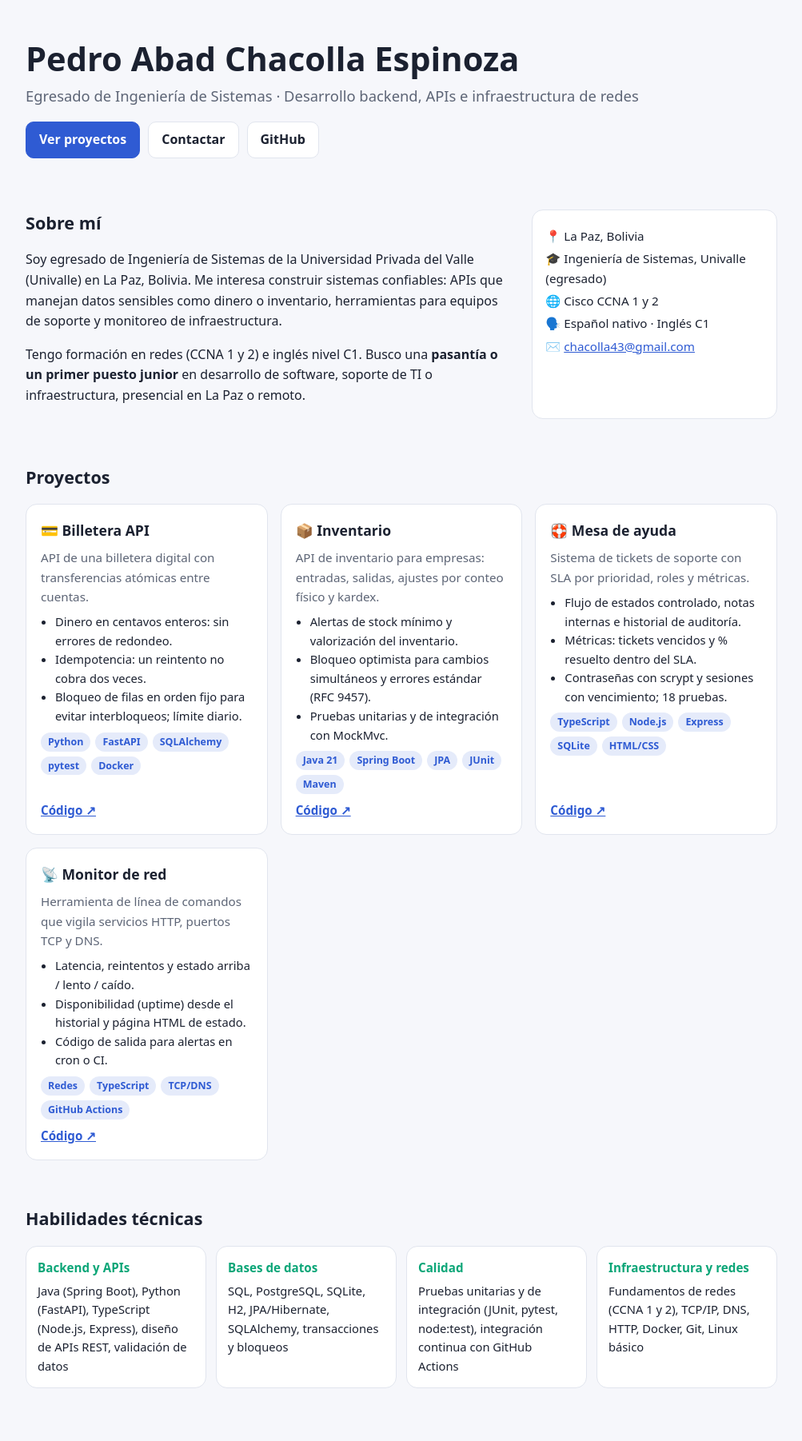
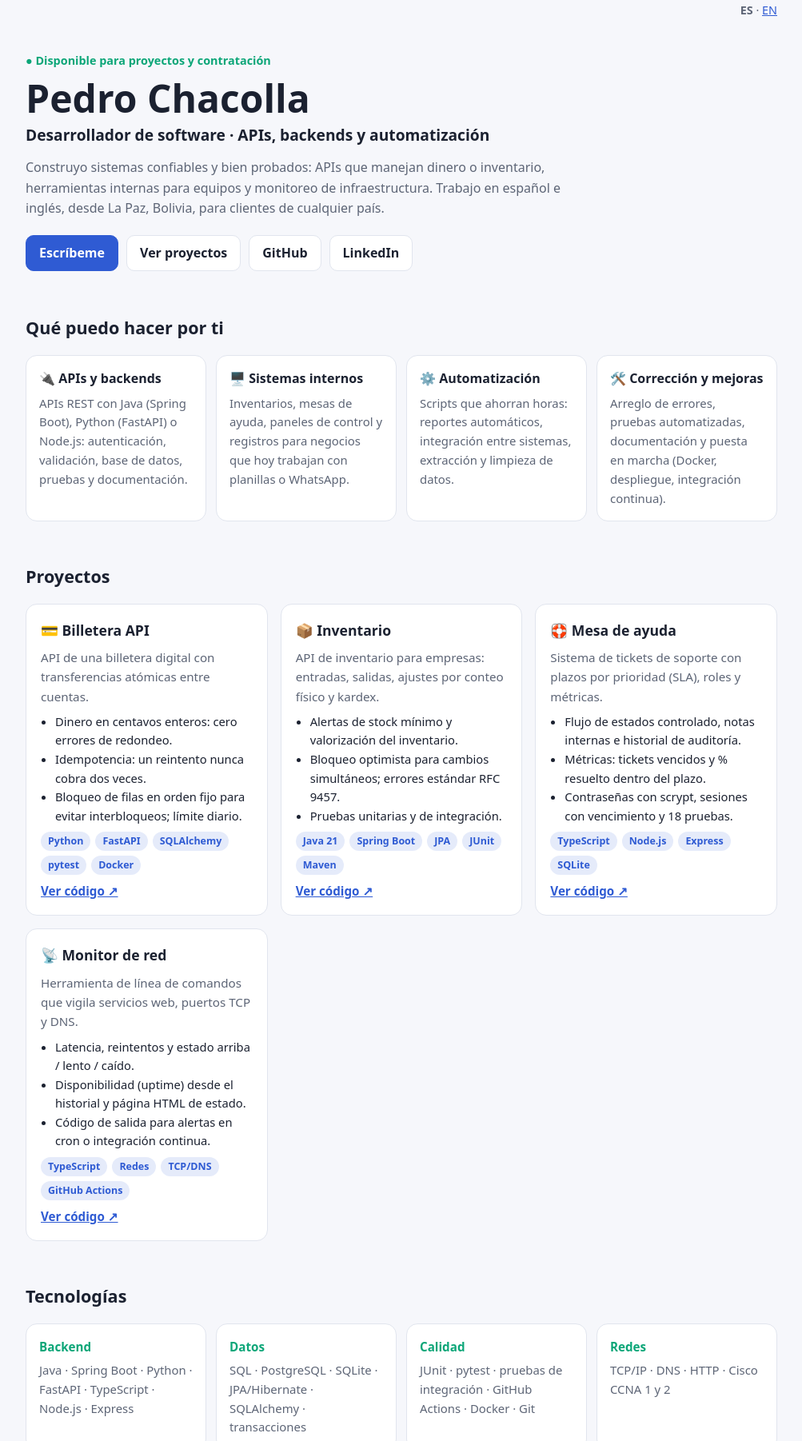
Before and after one commit to chacolla2001-art/portafolio-web, a plain HTML site: page index.html in a window 1280 px wide. Shown: the part 15-1817 px from the top of the page at 80% size, without its empty margins (138-1141 px from the left). Drawn offline with Linux system fonts and the light colour scheme.

```diff
--- /dev/null
+++ b/estilos.css
@@ -0,0 +1,38 @@
+:root { --fondo: #f6f7fb; --tarjeta: #fff; --texto: #1b2130; --suave: #5d6576; --borde: #e1e5ee; --acento: #2f5bd3; --acento-2: #0ca678; }
+@media (prefers-color-scheme: dark) { :root { --fondo: #10131a; --tarjeta: #181c26; --texto: #e8ebf2; --suave: #9aa3b5; --borde: #2b3140; --acento: #7096ff; --acento-2: #3fd4a0; } }
+* { box-sizing: border-box; }
+html { scroll-behavior: smooth; }
+body { margin: 0; font: 16px/1.6 system-ui, 'Segoe UI', Roboto, sans-serif; background: var(--fondo); color: var(--texto); }
+a { color: var(--acento); }
+.contenedor { max-width: 980px; margin: 0 auto; padding: 0 20px; }
+.idioma { text-align: right; padding-top: 16px; font-size: .9rem; color: var(--suave); }
+header { padding: 40px 0 28px; }
+.disponible { color: var(--acento-2); font-weight: 600; font-size: .9rem; margin: 0 0 8px; }
+header h1 { font-size: clamp(2rem, 5vw, 3rem); margin: 0; line-height: 1.15; }
+.rol { font-size: 1.2rem; font-weight: 600; margin: 4px 0 12px; }
+.resumen { color: var(--suave); max-width: 720px; margin: 0 0 20px; }
+.botones { display: flex; flex-wrap: wrap; gap: 10px; }
+.boton { display: inline-block; padding: 9px 16px; border-radius: 10px; text-decoration: none; font-weight: 600; border: 1px solid var(--borde); background: var(--tarjeta); color: var(--texto); }
+.boton.principal { background: var(--acento); border-color: var(--acento); color: #fff; }
+section { padding: 26px 0; }
+h2 { font-size: 1.35rem; margin: 0 0 16px; }
+.servicios, .habilidades { display: grid; grid-template-columns: repeat(auto-fit, minmax(215px, 1fr)); gap: 12px; }
+.servicios div, .habilidades div, .datos { background: var(--tarjeta); border: 1px solid var(--borde); border-radius: 14px; padding: 16px; }
+.servicios h3, .habilidades h3 { margin: 0 0 6px; font-size: 1rem; }
+.habilidades h3 { color: var(--acento-2); font-size: .95rem; }
+.servicios p, .habilidades p { margin: 0; font-size: .93rem; color: var(--suave); }
+.proyectos { display: grid; grid-template-columns: repeat(auto-fit, minmax(290px, 1fr)); gap: 16px; }
+.proyecto { background: var(--tarjeta); border: 1px solid var(--borde); border-radius: 14px; padding: 18px; display: flex; flex-direction: column; gap: 8px; }
+.proyecto h3 { margin: 0; font-size: 1.1rem; }
+.proyecto p { margin: 0; color: var(--suave); font-size: .95rem; }
+.proyecto ul { margin: 0; padding-left: 18px; font-size: .92rem; }
+.etiquetas { display: flex; flex-wrap: wrap; gap: 6px; }
+.etiquetas span { font-size: .78rem; font-weight: 600; padding: 2px 9px; border-radius: 999px; background: color-mix(in srgb, var(--acento) 12%, transparent); color: var(--acento); }
+.enlace { margin-top: auto; font-weight: 600; font-size: .95rem; }
+.sobre { display: grid; grid-template-columns: 2fr 1fr; gap: 20px; align-items: start; }
+.datos { font-size: .95rem; }
+.datos p { margin: 4px 0; }
+.cierre { text-align: center; background: var(--tarjeta); border: 1px solid var(--borde); border-radius: 16px; padding: 30px 20px; margin: 16px 0; }
+.cierre p { color: var(--suave); max-width: 560px; margin: 0 auto 16px; }
+footer { padding: 24px 0 48px; color: var(--suave); font-size: .9rem; text-align: center; }
+@media (max-width: 700px) { .sobre { grid-template-columns: 1fr; } }
--- a/index.html
+++ b/index.html
@@ -3,66 +3,34 @@
 <head>
 <meta charset="utf-8">
 <meta name="viewport" content="width=device-width, initial-scale=1">
-<title>Pedro Chacolla · Ingeniería de Sistemas</title>
-<meta name="description" content="Portafolio de Pedro Abad Chacolla Espinoza, egresado de Ingeniería de Sistemas: APIs con Java, Python y TypeScript, soporte e infraestructura de redes.">
-<style>
-  :root { --fondo: #f6f7fb; --tarjeta: #fff; --texto: #1b2130; --suave: #5d6576; --borde: #e1e5ee; --acento: #2f5bd3; --acento-2: #0ca678; }
-  @media (prefers-color-scheme: dark) { :root { --fondo: #10131a; --tarjeta: #181c26; --texto: #e8ebf2; --suave: #9aa3b5; --borde: #2b3140; --acento: #7096ff; --acento-2: #3fd4a0; } }
-  * { box-sizing: border-box; }
-  body { margin: 0; font: 16px/1.6 system-ui, 'Segoe UI', Roboto, sans-serif; background: var(--fondo); color: var(--texto); }
-  a { color: var(--acento); }
-  .contenedor { max-width: 980px; margin: 0 auto; padding: 0 20px; }
-  header { padding: 64px 0 36px; }
-  header h1 { font-size: clamp(1.8rem, 4vw, 2.6rem); margin: 0 0 6px; line-height: 1.2; }
-  header .rol { font-size: 1.15rem; color: var(--suave); margin: 0 0 18px; }
-  .botones { display: flex; flex-wrap: wrap; gap: 10px; }
-  .boton { display: inline-block; padding: 9px 16px; border-radius: 10px; text-decoration: none; font-weight: 600; border: 1px solid var(--borde); background: var(--tarjeta); color: var(--texto); }
-  .boton.principal { background: var(--acento); border-color: var(--acento); color: #fff; }
-  section { padding: 28px 0; }
-  h2 { font-size: 1.35rem; margin: 0 0 16px; }
-  .sobre { display: grid; grid-template-columns: 2fr 1fr; gap: 20px; }
-  .datos { background: var(--tarjeta); border: 1px solid var(--borde); border-radius: 14px; padding: 16px; font-size: .95rem; }
-  .datos p { margin: 4px 0; }
-  .proyectos { display: grid; grid-template-columns: repeat(auto-fit, minmax(280px, 1fr)); gap: 16px; }
-  .proyecto { background: var(--tarjeta); border: 1px solid var(--borde); border-radius: 14px; padding: 18px; display: flex; flex-direction: column; gap: 8px; }
-  .proyecto h3 { margin: 0; font-size: 1.1rem; }
-  .proyecto p { margin: 0; color: var(--suave); font-size: .95rem; }
-  .proyecto ul { margin: 0; padding-left: 18px; font-size: .92rem; }
-  .etiquetas { display: flex; flex-wrap: wrap; gap: 6px; }
-  .etiqueta { font-size: .78rem; font-weight: 600; padding: 2px 9px; border-radius: 999px; background: color-mix(in srgb, var(--acento) 12%, transparent); color: var(--acento); }
-  .proyecto .enlaces { margin-top: auto; display: flex; gap: 12px; font-weight: 600; font-size: .95rem; }
-  .habilidades { display: grid; grid-template-columns: repeat(auto-fit, minmax(220px, 1fr)); gap: 12px; }
-  .habilidades div { background: var(--tarjeta); border: 1px solid var(--borde); border-radius: 14px; padding: 14px; }
-  .habilidades h3 { margin: 0 0 6px; font-size: .95rem; color: var(--acento-2); }
-  .habilidades p { margin: 0; font-size: .92rem; }
-  footer { padding: 36px 0 56px; color: var(--suave); font-size: .9rem; }
-  @media (max-width: 700px) { .sobre { grid-template-columns: 1fr; } header { padding-top: 40px; } }
-</style>
+<title>Pedro Chacolla · Desarrollador de software</title>
+<meta name="description" content="Pedro Chacolla, desarrollador de software en La Paz, Bolivia. APIs y backends con Java, Python y TypeScript, sitios web, automatización y soporte de TI.">
+<link rel="stylesheet" href="estilos.css">
 </head>
 <body>
 <div class="contenedor">
+  <nav class="idioma"><b>ES</b> · <a href="en.html" lang="en">EN</a></nav>
+
   <header>
-    <h1>Pedro Abad Chacolla Espinoza</h1>
-    <p class="rol">Egresado de Ingeniería de Sistemas · Desarrollo backend, APIs e infraestructura de redes</p>
+    <p class="disponible">● Disponible para proyectos y contratación</p>
+    <h1>Pedro Chacolla</h1>
+    <p class="rol">Desarrollador de software · APIs, backends y automatización</p>
+    <p class="resumen">Construyo sistemas confiables y bien probados: APIs que manejan dinero o inventario, herramientas internas para equipos y monitoreo de infraestructura. Trabajo en español e inglés, desde La Paz, Bolivia, para clientes de cualquier país.</p>
     <div class="botones">
-      <a class="boton principal" href="#proyectos">Ver proyectos</a>
-      <a class="boton" href="mailto:chacolla43@gmail.com">Contactar</a>
+      <a class="boton principal" href="mailto:chacolla43@gmail.com?subject=Proyecto">Escríbeme</a>
+      <a class="boton" href="#proyectos">Ver proyectos</a>
       <a class="boton" href="https://github.com/chacolla2001-art" target="_blank" rel="noopener">GitHub</a>
+      <a class="boton" href="https://linkedin.com/in/pedro-chacolla-b18918359" target="_blank" rel="noopener">LinkedIn</a>
     </div>
   </header>
 
-  <section class="sobre">
-    <div>
-      <h2>Sobre mí</h2>
-      <p>Soy egresado de Ingeniería de Sistemas de la Universidad Privada del Valle (Univalle) en La Paz, Bolivia. Me interesa construir sistemas confiables: APIs que manejan datos sensibles como dinero o inventario, herramientas para equipos de soporte y monitoreo de infraestructura.</p>
-      <p>Tengo formación en redes (CCNA 1 y 2) e inglés nivel C1. Busco una <b>pasantía o un primer puesto junior</b> en desarrollo de software, soporte de TI o infraestructura, presencial en La Paz o remoto.</p>
-    </div>
-    <div class="datos">
-      <p>📍 La Paz, Bolivia</p>
-      <p>🎓 Ingeniería de Sistemas, Univalle (egresado)</p>
-      <p>🌐 Cisco CCNA 1 y 2</p>
-      <p>🗣️ Español nativo · Inglés C1</p>
-      <p>✉️ <a href="mailto:chacolla43@gmail.com">chacolla43@gmail.com</a></p>
+  <section>
+    <h2>Qué puedo hacer por ti</h2>
+    <div class="servicios">
+      <div><h3>🔌 APIs y backends</h3><p>APIs REST con Java (Spring Boot), Python (FastAPI) o Node.js: autenticación, validación, base de datos, pruebas y documentación.</p></div>
+      <div><h3>🖥️ Sistemas internos</h3><p>Inventarios, mesas de ayuda, paneles de control y registros para negocios que hoy trabajan con planillas o WhatsApp.</p></div>
+      <div><h3>⚙️ Automatización</h3><p>Scripts que ahorran horas: reportes automáticos, integración entre sistemas, extracción y limpieza de datos.</p></div>
+      <div><h3>🛠️ Corrección y mejoras</h3><p>Arreglo de errores, pruebas automatizadas, documentación y puesta en marcha (Docker, despliegue, integración continua).</p></div>
     </div>
   </section>
 
@@ -73,63 +41,80 @@
         <h3>💳 Billetera API</h3>
         <p>API de una billetera digital con transferencias atómicas entre cuentas.</p>
         <ul>
-          <li>Dinero en centavos enteros: sin errores de redondeo.</li>
-          <li>Idempotencia: un reintento no cobra dos veces.</li>
+          <li>Dinero en centavos enteros: cero errores de redondeo.</li>
+          <li>Idempotencia: un reintento nunca cobra dos veces.</li>
           <li>Bloqueo de filas en orden fijo para evitar interbloqueos; límite diario.</li>
         </ul>
-        <div class="etiquetas"><span class="etiqueta">Python</span><span class="etiqueta">FastAPI</span><span class="etiqueta">SQLAlchemy</span><span class="etiqueta">pytest</span><span class="etiqueta">Docker</span></div>
-        <div class="enlaces"><a href="https://github.com/chacolla2001-art/billetera-api" target="_blank" rel="noopener">Código ↗</a></div>
+        <div class="etiquetas"><span>Python</span><span>FastAPI</span><span>SQLAlchemy</span><span>pytest</span><span>Docker</span></div>
+        <a class="enlace" href="https://github.com/chacolla2001-art/billetera-api" target="_blank" rel="noopener">Ver código ↗</a>
       </article>
       <article class="proyecto">
         <h3>📦 Inventario</h3>
         <p>API de inventario para empresas: entradas, salidas, ajustes por conteo físico y kardex.</p>
         <ul>
           <li>Alertas de stock mínimo y valorización del inventario.</li>
-          <li>Bloqueo optimista para cambios simultáneos y errores estándar (RFC 9457).</li>
-          <li>Pruebas unitarias y de integración con MockMvc.</li>
+          <li>Bloqueo optimista para cambios simultáneos; errores estándar RFC 9457.</li>
+          <li>Pruebas unitarias y de integración.</li>
         </ul>
-        <div class="etiquetas"><span class="etiqueta">Java 21</span><span class="etiqueta">Spring Boot</span><span class="etiqueta">JPA</span><span class="etiqueta">JUnit</span><span class="etiqueta">Maven</span></div>
-        <div class="enlaces"><a href="https://github.com/chacolla2001-art/inventario-spring" target="_blank" rel="noopener">Código ↗</a></div>
+        <div class="etiquetas"><span>Java 21</span><span>Spring Boot</span><span>JPA</span><span>JUnit</span><span>Maven</span></div>
+        <a class="enlace" href="https://github.com/chacolla2001-art/inventario-spring" target="_blank" rel="noopener">Ver código ↗</a>
       </article>
       <article class="proyecto">
         <h3>🛟 Mesa de ayuda</h3>
-        <p>Sistema de tickets de soporte con SLA por prioridad, roles y métricas.</p>
+        <p>Sistema de tickets de soporte con plazos por prioridad (SLA), roles y métricas.</p>
         <ul>
           <li>Flujo de estados controlado, notas internas e historial de auditoría.</li>
-          <li>Métricas: tickets vencidos y % resuelto dentro del SLA.</li>
-          <li>Contraseñas con scrypt y sesiones con vencimiento; 18 pruebas.</li>
+          <li>Métricas: tickets vencidos y % resuelto dentro del plazo.</li>
+          <li>Contraseñas con scrypt, sesiones con vencimiento y 18 pruebas.</li>
         </ul>
-        <div class="etiquetas"><span class="etiqueta">TypeScript</span><span class="etiqueta">Node.js</span><span class="etiqueta">Express</span><span class="etiqueta">SQLite</span><span class="etiqueta">HTML/CSS</span></div>
-        <div class="enlaces"><a href="https://github.com/chacolla2001-art/mesa-de-ayuda" target="_blank" rel="noopener">Código ↗</a></div>
+        <div class="etiquetas"><span>TypeScript</span><span>Node.js</span><span>Express</span><span>SQLite</span></div>
+        <a class="enlace" href="https://github.com/chacolla2001-art/mesa-de-ayuda" target="_blank" rel="noopener">Ver código ↗</a>
       </article>
       <article class="proyecto">
         <h3>📡 Monitor de red</h3>
-        <p>Herramienta de línea de comandos que vigila servicios HTTP, puertos TCP y DNS.</p>
+        <p>Herramienta de línea de comandos que vigila servicios web, puertos TCP y DNS.</p>
         <ul>
           <li>Latencia, reintentos y estado arriba / lento / caído.</li>
           <li>Disponibilidad (uptime) desde el historial y página HTML de estado.</li>
-          <li>Código de salida para alertas en cron o CI.</li>
+          <li>Código de salida para alertas en cron o integración continua.</li>
         </ul>
-        <div class="etiquetas"><span class="etiqueta">Redes</span><span class="etiqueta">TypeScript</span><span class="etiqueta">TCP/DNS</span><span class="etiqueta">GitHub Actions</span></div>
-        <div class="enlaces"><a href="https://github.com/chacolla2001-art/monitor-red" target="_blank" rel="noopener">Código ↗</a></div>
+        <div class="etiquetas"><span>TypeScript</span><span>Redes</span><span>TCP/DNS</span><span>GitHub Actions</span></div>
+        <a class="enlace" href="https://github.com/chacolla2001-art/monitor-red" target="_blank" rel="noopener">Ver código ↗</a>
       </article>
     </div>
   </section>
 
   <section>
-    <h2>Habilidades técnicas</h2>
+    <h2>Tecnologías</h2>
     <div class="habilidades">
-      <div><h3>Backend y APIs</h3><p>Java (Spring Boot), Python (FastAPI), TypeScript (Node.js, Express), diseño de APIs REST, validación de datos</p></div>
-      <div><h3>Bases de datos</h3><p>SQL, PostgreSQL, SQLite, H2, JPA/Hibernate, SQLAlchemy, transacciones y bloqueos</p></div>
-      <div><h3>Calidad</h3><p>Pruebas unitarias y de integración (JUnit, pytest, node:test), integración continua con GitHub Actions</p></div>
-      <div><h3>Infraestructura y redes</h3><p>Fundamentos de redes (CCNA 1 y 2), TCP/IP, DNS, HTTP, Docker, Git, Linux básico</p></div>
+      <div><h3>Backend</h3><p>Java · Spring Boot · Python · FastAPI · TypeScript · Node.js · Express</p></div>
+      <div><h3>Datos</h3><p>SQL · PostgreSQL · SQLite · JPA/Hibernate · SQLAlchemy · transacciones</p></div>
+      <div><h3>Calidad</h3><p>JUnit · pytest · pruebas de integración · GitHub Actions · Docker · Git</p></div>
+      <div><h3>Redes</h3><p>TCP/IP · DNS · HTTP · Cisco CCNA 1 y 2</p></div>
     </div>
   </section>
 
-  <footer>
-    <p>Proyectos desarrollados con asistencia de herramientas de IA; el código, las pruebas y la documentación están publicados en GitHub.</p>
-    <p>© 2026 Pedro Abad Chacolla Espinoza · <a href="mailto:chacolla43@gmail.com">chacolla43@gmail.com</a></p>
-  </footer>
+  <section class="sobre">
+    <div>
+      <h2>Sobre mí</h2>
+      <p>Soy egresado de Ingeniería de Sistemas de la Universidad Privada del Valle (Univalle), en La Paz. Me gusta el trabajo bien terminado: código claro, probado y documentado, y comunicación directa sobre plazos y avances.</p>
+      <p>Inglés nivel C1: puedo trabajar con equipos y clientes en inglés, por escrito y en llamadas.</p>
+    </div>
+    <div class="datos">
+      <p>📍 La Paz, Bolivia (UTC−4)</p>
+      <p>🎓 Ingeniería de Sistemas, Univalle</p>
+      <p>🗣️ Español nativo · Inglés C1</p>
+      <p>✉️ <a href="mailto:chacolla43@gmail.com">chacolla43@gmail.com</a></p>
+    </div>
+  </section>
+
+  <section class="cierre">
+    <h2>¿Tienes un proyecto?</h2>
+    <p>Cuéntame qué necesitas y te respondo en menos de 24 horas con una propuesta clara: alcance, plazo y precio.</p>
+    <a class="boton principal" href="mailto:chacolla43@gmail.com?subject=Proyecto">chacolla43@gmail.com</a>
+  </section>
+
+  <footer><p>© 2026 Pedro Abad Chacolla Espinoza</p></footer>
 </div>
 </body>
 </html>
```
Also changed, not shown: en.html (added, +120 -0 lines).
